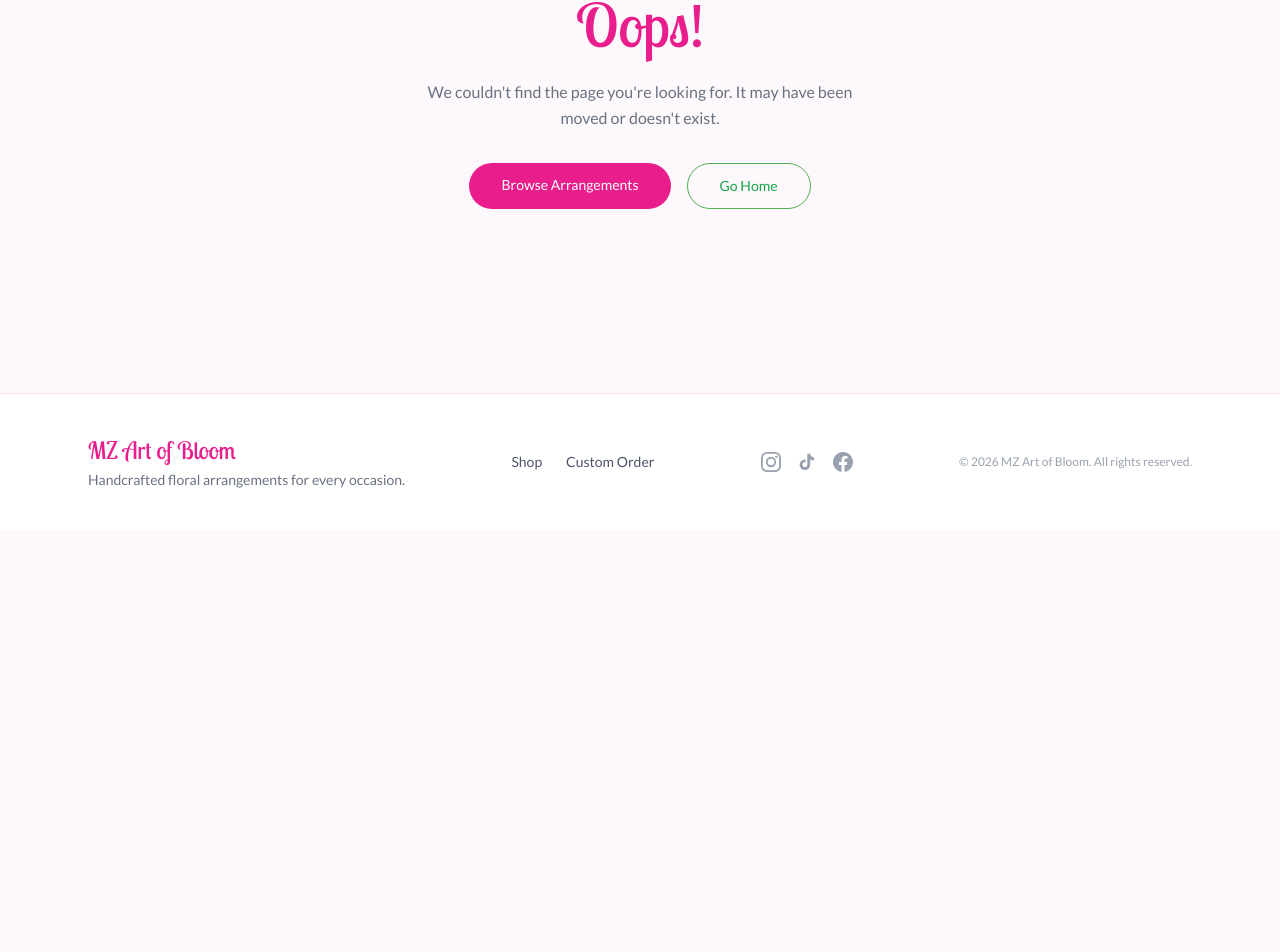
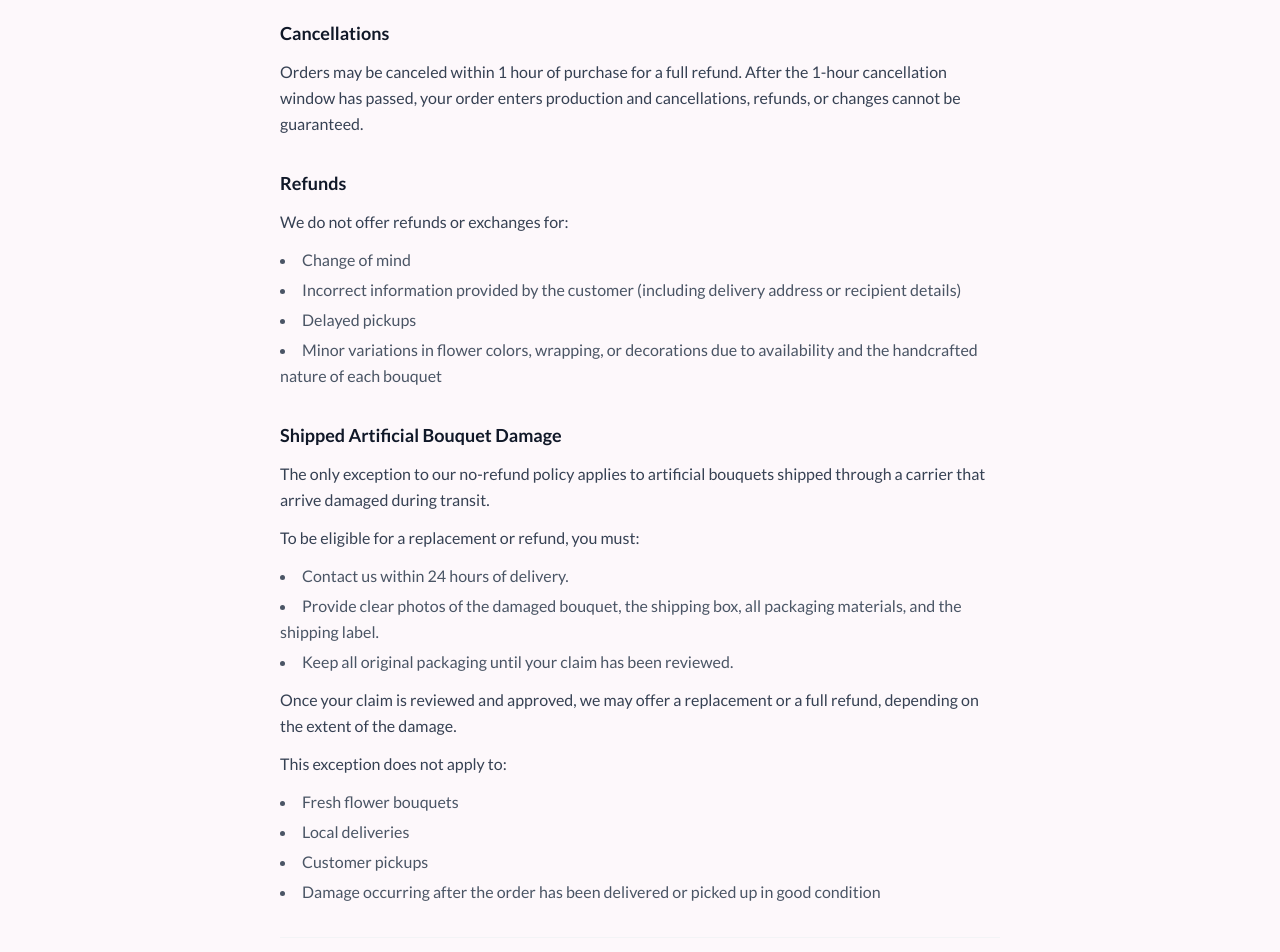
Before and after one commit to edgarchaidez/mz-art-of-bloom, a Next.js app: page /refund-policy in a window 1280 px wide. Before the commit this address had no page. Shown: the part 270-1222 px from the top of the page. Before the commit the page ends 800 px from the top, so only its background shows below. Built offline with nearby package versions, Linux system fonts and the light colour scheme.

Commit message:
Add refund policy

```diff
--- /dev/null
+++ b/app/refund-policy/page.tsx
@@ -0,0 +1,70 @@
+import type { Metadata } from "next";
+
+export const metadata: Metadata = {
+  title: "Refund & Cancellation Policy",
+  description: "Refund and cancellation policy for MZ Art of Bloom orders.",
+};
+
+export default function RefundPolicyPage() {
+  return (
+    <div className="max-w-3xl mx-auto px-6 py-16">
+      <h1 className="font-script text-5xl text-pink-500 mb-2">Refund &amp; Cancellation Policy</h1>
+
+      <div className="flex flex-col gap-8 text-gray-700 leading-relaxed">
+        <p>
+          At MZ Art of Bloom, every bouquet is handcrafted and made to order. Due to the custom
+          nature of our products, all sales are final.
+        </p>
+
+        <section className="flex flex-col gap-3">
+          <h2 className="text-lg font-semibold text-gray-900">Cancellations</h2>
+          <p>
+            Orders may be canceled within 1 hour of purchase for a full refund. After the 1-hour
+            cancellation window has passed, your order enters production and cancellations, refunds,
+            or changes cannot be guaranteed.
+          </p>
+        </section>
+
+        <section className="flex flex-col gap-3">
+          <h2 className="text-lg font-semibold text-gray-900">Refunds</h2>
+          <p>We do not offer refunds or exchanges for:</p>
+          <ul className="list-disc list-inside flex flex-col gap-1 text-gray-600">
+            <li>Change of mind</li>
+            <li>Incorrect information provided by the customer (including delivery address or recipient details)</li>
+            <li>Delayed pickups</li>
+            <li>Minor variations in flower colors, wrapping, or decorations due to availability and the handcrafted nature of each bouquet</li>
+          </ul>
+        </section>
+
+        <section className="flex flex-col gap-3">
+          <h2 className="text-lg font-semibold text-gray-900">Shipped Artificial Bouquet Damage</h2>
+          <p>
+            The only exception to our no-refund policy applies to artificial bouquets shipped through
+            a carrier that arrive damaged during transit.
+          </p>
+          <p>To be eligible for a replacement or refund, you must:</p>
+          <ul className="list-disc list-inside flex flex-col gap-1 text-gray-600">
+            <li>Contact us within 24 hours of delivery.</li>
+            <li>Provide clear photos of the damaged bouquet, the shipping box, all packaging materials, and the shipping label.</li>
+            <li>Keep all original packaging until your claim has been reviewed.</li>
+          </ul>
+          <p>
+            Once your claim is reviewed and approved, we may offer a replacement or a full refund,
+            depending on the extent of the damage.
+          </p>
+          <p>This exception does not apply to:</p>
+          <ul className="list-disc list-inside flex flex-col gap-1 text-gray-600">
+            <li>Fresh flower bouquets</li>
+            <li>Local deliveries</li>
+            <li>Customer pickups</li>
+            <li>Damage occurring after the order has been delivered or picked up in good condition</li>
+          </ul>
+        </section>
+
+        <p className="text-sm text-gray-500 border-t border-gray-100 pt-6">
+          By placing an order with MZ Art of Bloom, you acknowledge and agree to this Refund &amp; Cancellation Policy.
+        </p>
+      </div>
+    </div>
+  );
+}
--- a/components/Footer.tsx
+++ b/components/Footer.tsx
@@ -42,6 +42,7 @@ export default function Footer() {
         <nav className="flex gap-6 text-sm text-gray-600">
           <Link href="/shop" className="hover:text-pink-500 transition-colors">Shop</Link>
           <Link href="/order/custom" className="hover:text-pink-500 transition-colors">Custom Order</Link>
+          <Link href="/refund-policy" className="hover:text-pink-500 transition-colors">Refund Policy</Link>
         </nav>
 
         <div className="flex items-center gap-4">
```
